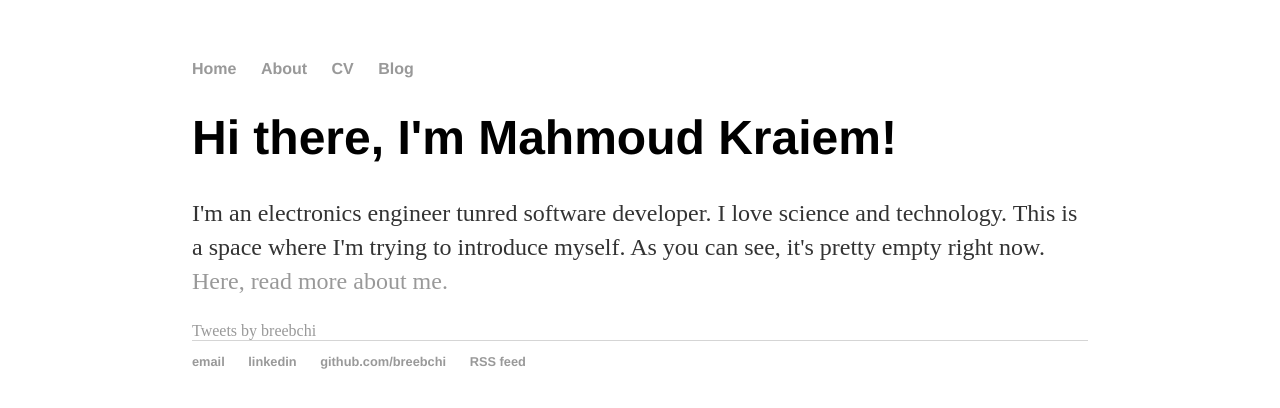
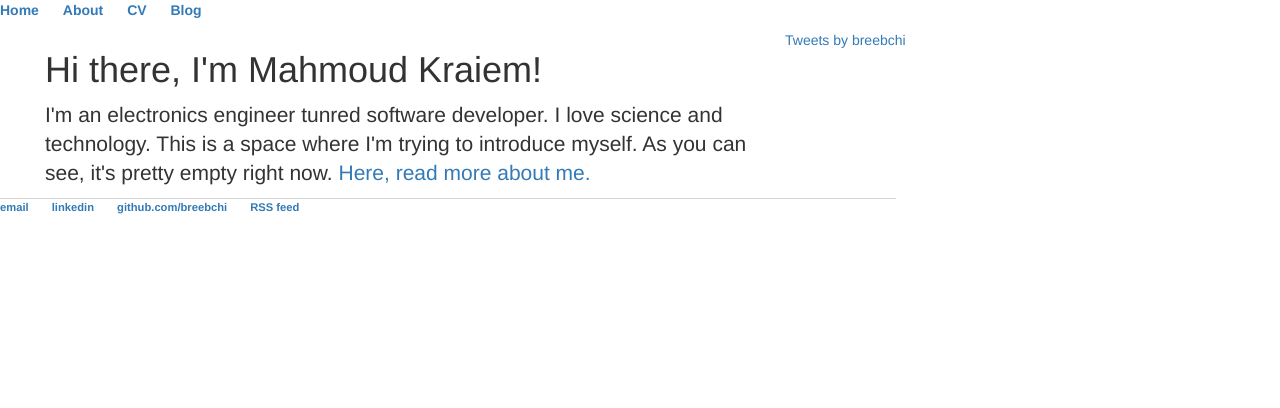
Before and after one commit to breebchi/breebchi.github.io, a Jekyll site: the page built from index.html, in a window 1280 px wide. Shown: the top 408 px of the page. Built offline with Jekyll 4.4.1, drawn with Linux system fonts in a browser that asks for light colours; nearby versions of some CDN libraries; comment, search, counter and statistics services are not loaded.

Commit message:
Update default.html
added bootstrap

```diff
--- a/_layouts/default.html
+++ b/_layouts/default.html
@@ -3,7 +3,12 @@
 		<head>
 			<title>{{ page.title }}</title>
 			<!-- link to main stylesheet -->
+			<meta charset="utf-8">
+  <meta name="viewport" content="width=device-width, initial-scale=1">
 			<link rel="stylesheet" type="text/css" href="/css/main.css">
+  <link rel="stylesheet" href="https://maxcdn.bootstrapcdn.com/bootstrap/3.3.7/css/bootstrap.min.css">
+  <script src="https://ajax.googleapis.com/ajax/libs/jquery/3.1.1/jquery.min.js"></script>
+  <script src="https://maxcdn.bootstrapcdn.com/bootstrap/3.3.7/js/bootstrap.min.js"></script>
 		</head>
 		<body>
 			<nav>
```
